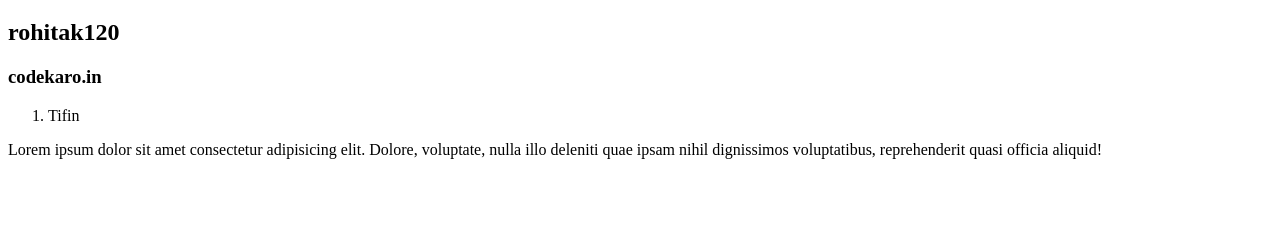
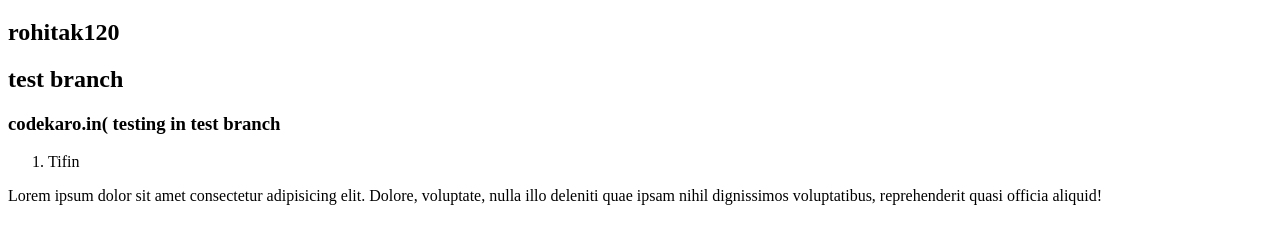
Before and after one commit to rohitak120/Mern_demo, a plain HTML site: page index.html in a window 1280 px wide. Shown: the part 61-304 px from the top of the page. Drawn offline with Linux system fonts and the light colour scheme.

Commit message:
ver3 test

```diff
--- a/index.html
+++ b/index.html
@@ -9,7 +9,8 @@
 <body>
     <h1>Codekaro</h1>
     <h2>rohitak120</h2>
-    <h3>codekaro.in</h3>
+    <h2>test branch</h2>
+    <h3>codekaro.in( testing in test branch</h3>
     <ol>
         <li>Tifin</li>
     </ol>
```
Also changed, not shown: 1 other file.
